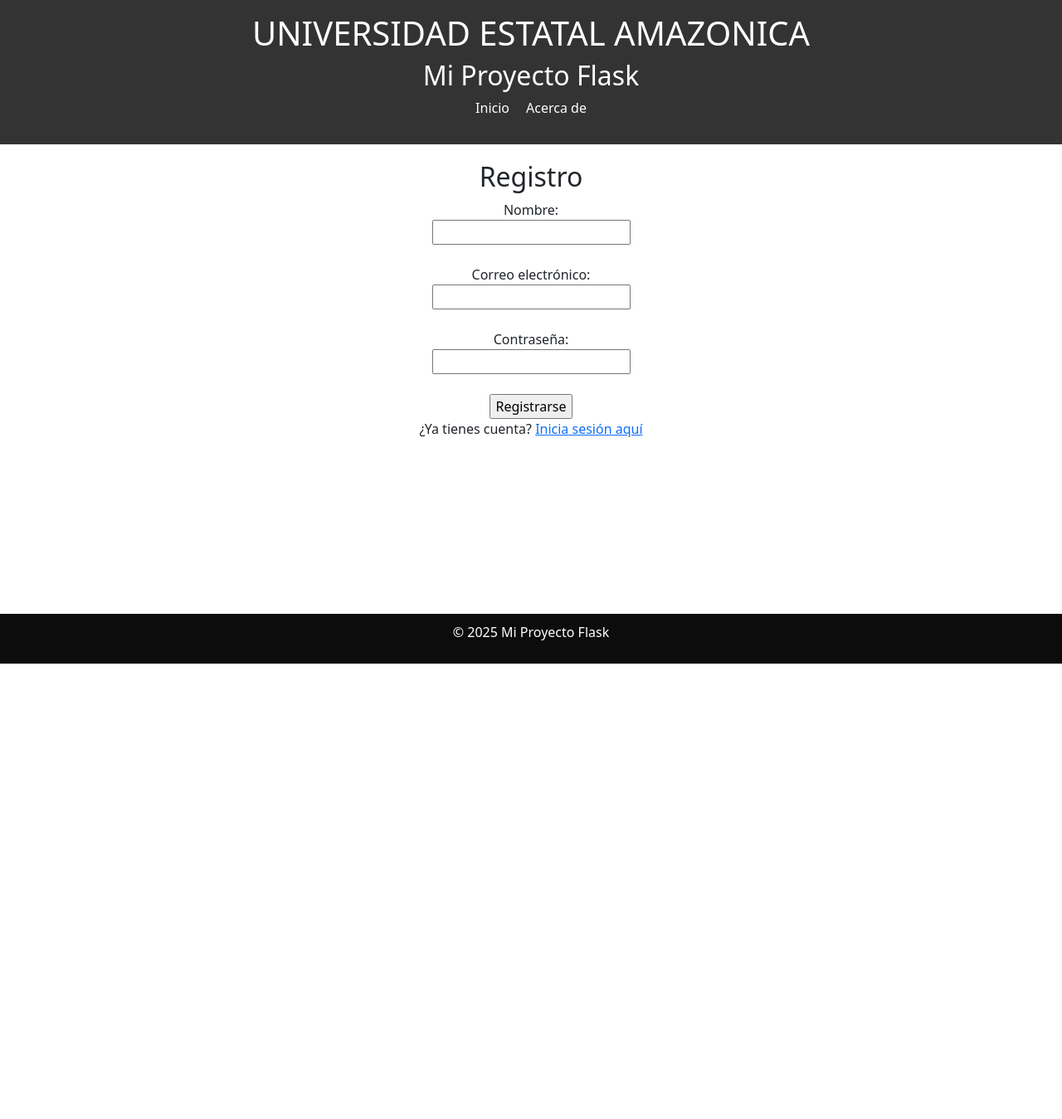
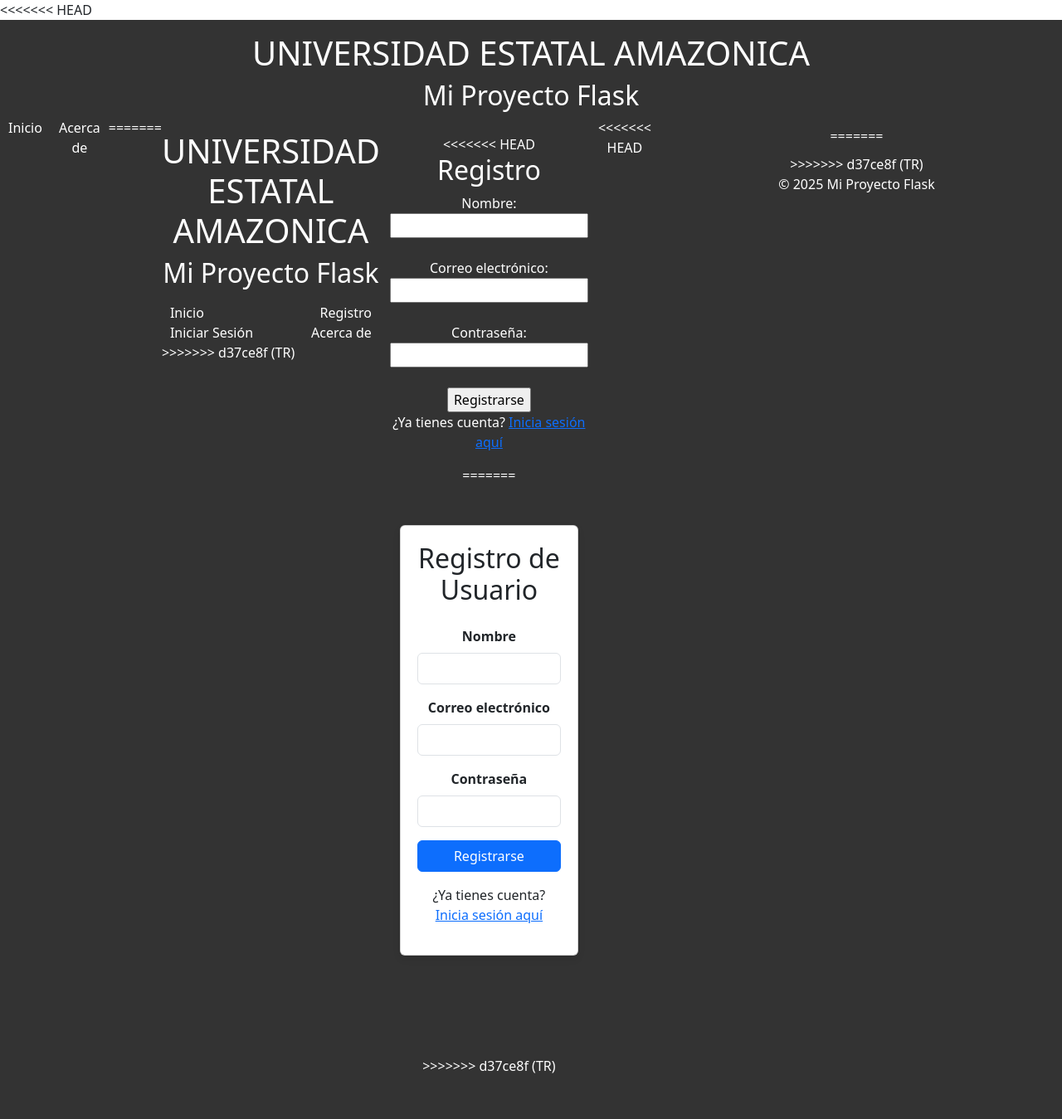
Before and after one commit to Susi1213/SEMANA-15, a Python web app: template templates/registro.html in a window 1280 px wide. Shown: the whole page at 83% size. Before the commit the page ends 800 px from the top, so only its background shows below. Run offline with Jinja, Linux system fonts and the light colour scheme; the template is opened without the code that fills it, so the values that code supplies are empty.

Commit message:
Fusionando cambios con el repositorio remoto

```diff
--- a/templates/base.html
+++ b/templates/base.html
@@ -7,6 +7,7 @@
     <link rel="stylesheet" href="{{ url_for('static', filename='styles.css') }}">
     <link href="https://cdn.jsdelivr.net/npm/bootstrap@5.3.0/dist/css/bootstrap.min.css" rel="stylesheet">
     <style>
+<<<<<<< HEAD
         /* Asegura que el pie de página siempre esté en la parte inferior */
         html, body {
             height: 100%;
@@ -18,6 +19,40 @@
         }
         main {
             flex: 1;
+=======
+
+        body {
+            font-family: 'Roboto', sans-serif;
+            background: linear-gradient(45deg, #3cdd10, #2575fc);
+            color: #fff;
+            margin: 0;
+            padding: 0;
+        }
+
+
+        header {
+            background-color: #0c0c0c;
+            padding: 10px 0;
+        }
+        .navbar {
+            display: flex;
+            justify-content: center;
+            gap: 15px;
+            list-style: none;
+            padding: 0;
+        }
+        .navbar li {
+            display: inline;
+        }
+        .navbar a {
+            color: white;
+            text-decoration: none;
+            padding: 10px;
+        }
+        .navbar a:hover {
+            background-color: #0056b3;
+            border-radius: 5px;
+>>>>>>> d37ce8f (TR)
         }
         footer {
             text-align: center;
@@ -28,6 +63,7 @@
     </style>
 </head>
 <body>
+<<<<<<< HEAD
     <header class="text-center">
         <h1>UNIVERSIDAD ESTATAL AMAZONICA</h1>
         <h2>Mi Proyecto Flask</h2>
@@ -35,13 +71,38 @@
             <ul class="d-flex justify-content-center">
                 <li><a href="{{ url_for('index') }}">Inicio</a></li>
                 <li><a href="{{ url_for('about') }}">Acerca de</a></li>
+=======
+    <header>
+        <h1 class="text-center text-white">UNIVERSIDAD ESTATAL AMAZONICA</h1>
+        <h2 class="text-center text-white">Mi Proyecto Flask</h2>
+        <nav>
+            <ul class="navbar">
+                <li><a href="{{ url_for('index') }}">Inicio</a></li>
+                <li><a href="{{ url_for('registro') }}">Registro</a></li>
+                <li><a href="{{ url_for('login') }}">Iniciar Sesión</a></li>
+                <li><a href="{{ url_for('about') }}">Acerca de</a></li>
+
+                {% if current_user.is_authenticated %}
+                    <!-- Mostrar 'Ver Productos' solo si el usuario está autenticado -->
+                    <li><a href="{{ url_for('listar_productos') }}">Ver Productos</a></li>
+                {% endif %}
+
+                {% if current_user.is_authenticated %}
+                    <li><a href="{{ url_for('crear_producto') }}">Crear Producto</a></li>
+                    <li><a href="{{ url_for('logout') }}">Cerrar Sesión</a></li>
+                {% endif %}
+>>>>>>> d37ce8f (TR)
             </ul>
         </nav>
     </header>
     <main class="container text-center">
         {% block content %}{% endblock %}
     </main>
+<<<<<<< HEAD
     <footer class="text-center">
+=======
+    <footer>
+>>>>>>> d37ce8f (TR)
         <p>&copy; 2025 Mi Proyecto Flask</p>
     </footer>
     <script src="https://cdn.jsdelivr.net/npm/bootstrap@5.3.0/dist/js/bootstrap.bundle.min.js"></script>
--- a/templates/registro.html
+++ b/templates/registro.html
@@ -3,6 +3,7 @@
 {% block title %}Registro de Usuario{% endblock %}
 
 {% block content %}
+<<<<<<< HEAD
 <h2>Registro</h2>
 
 {% with messages = get_flashed_messages() %}
@@ -29,4 +30,44 @@
 </form>
 
 <p>¿Ya tienes cuenta? <a href="{{ url_for('login') }}">Inicia sesión aquí</a></p>
+=======
+<div class="container mt-5 d-flex justify-content-center align-items-start" style="min-height: 80vh;">
+    <div class="card" style="width: 100%; max-width: 500px; padding: 20px;">
+        <h2 class="text-center mb-4">Registro de Usuario</h2>
+
+        {% with messages = get_flashed_messages() %}
+          {% if messages %}
+            <div class="alert alert-success">
+              <ul class="mb-0">
+                {% for message in messages %}
+                  <li>{{ message }}</li>
+                {% endfor %}
+              </ul>
+            </div>
+          {% endif %}
+        {% endwith %}
+
+        <form method="post">
+            <div class="mb-3">
+                <label for="nombre" class="form-label">Nombre</label>
+                <input type="text" name="nombre" class="form-control" required>
+            </div>
+
+            <div class="mb-3">
+                <label for="email" class="form-label">Correo electrónico</label>
+                <input type="email" name="email" class="form-control" required>
+            </div>
+
+            <div class="mb-3">
+                <label for="password" class="form-label">Contraseña</label>
+                <input type="password" name="password" class="form-control" required>
+            </div>
+
+            <button type="submit" class="btn btn-primary w-100">Registrarse</button>
+        </form>
+
+        <p class="text-center mt-3">¿Ya tienes cuenta? <a href="{{ url_for('login') }}">Inicia sesión aquí</a></p>
+    </div>
+</div>
+>>>>>>> d37ce8f (TR)
 {% endblock %}
--- a/templates/resultado.html
+++ b/templates/resultado.html
@@ -5,4 +5,8 @@
     <h2>Resultado del Formulario</h2>
     <p>Gracias por enviar tu nombre, <strong>{{ nombre }}</strong>!</p>
     <a href="{{ url_for('formulario') }}">Volver al formulario</a>
+<<<<<<< HEAD
 {% endblock %}
+=======
+{%endblock%}
+>>>>>>> d37ce8f (TR)
```
Also changed, not shown: app.py (+146 -0 lines), templates/crear_producto.html (+29 -0 lines), templates/formulario.html (+8 -0 lines), templates/index.html (+16 -0 lines).
